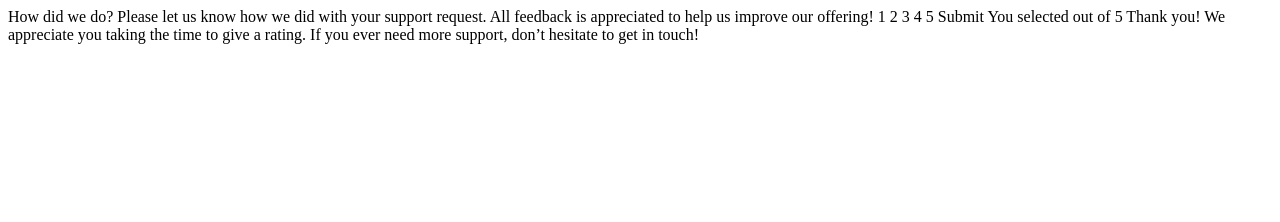
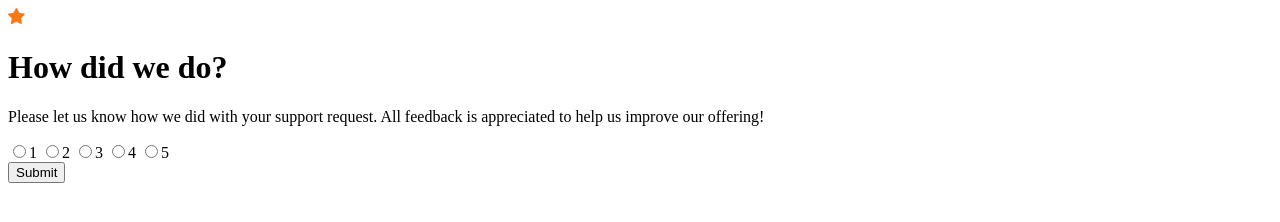
Before and after one commit to nullghostty/interactive-rating-component, a website: page index.html in a window 1280 px wide. Drawn offline with Linux system fonts and the light colour scheme.

Commit message:
Implement interactive rating component with radio buttons and dynamic thank you state

```diff
--- a/index.html
+++ b/index.html
@@ -7,19 +7,77 @@
   </head>
   <body>
     <!-- Rating state start -->
-
-    How did we do?
-    Please let us know how we did with your support request. All feedback is appreciated to help us improve our offering!
-    1 2 3 4 5
-    Submit
+    <div class="rating-card">
+      <div class="rating-card__icon">
+        <img src="./images/icon-star.svg" alt="icon-star" />
+      </div>
+      <form class="rating-card__form" method="post">
+        <h1 class="rating-card__title">How did we do?</h1>
+        <p class="rating-card__description">
+          Please let us know how we did with your support request. All feedback
+          is appreciated to help us improve our offering!
+        </p>
+        <div class="rating-card__rating-buttons">
+          <label class="rating-card__rating-button" for="rating-1">
+            <input type="radio" name="rating" id="rating-1" value="1" />1
+          </label>
+          <label class="rating-card__rating-button" for="rating-2">
+            <input type="radio" name="rating" id="rating-2" value="2" />2
+          </label>
+          <label class="rating-card__rating-button" for="rating-3">
+            <input type="radio" name="rating" id="rating-3" value="3" />3
+          </label>
+          <label class="rating-card__rating-button" for="rating-4">
+            <input type="radio" name="rating" id="rating-4" value="4" />4
+          </label>
+          <label class="rating-card__rating-button" for="rating-5">
+            <input type="radio" name="rating" id="rating-5" value="5" />5
+          </label>
+        </div>
+        <button class="rating-card__submit-button" type="submit">Submit</button>
+      </form>
+    </div>
 
     <!-- Rating state end -->
+    <script>
+      /**
+       * Selects the rating form element.
+       * @type {HTMLFormElement}
+       */
+      const form = document.querySelector('.rating-card__form');
 
-    <!-- Thank you state start -->
+      /**
+       * Adds an event listener to the form for submit events.
+       * Handles the submission by preventing default, validating selection,
+       * fetching thank-you.html, replacing the placeholder, and updating the DOM.
+       */
+      form.addEventListener('submit', /** @param {Event} e */ async (e) => {
+        /** Prevents the default form submission behavior. */
+        e.preventDefault();
 
-    You selected
-    <!-- Add rating here -->
-    out of 5 Thank you! We appreciate you taking the time to give a rating. If
-    you ever need more support, don’t hesitate to get in touch!
+        /** Gets the value of the checked rating radio button. */
+        const selected = document.querySelector('input[name="rating"]:checked')?.value;
+
+        /** If a rating is selected, proceed to fetch and display thank you. */
+        if (selected) {
+          try {
+            /** Fetches the thank-you.html file. */
+            const response = await fetch('./thank-you.html');
+
+            /** Gets the text content of the response. */
+            let html = await response.text();
+
+            /** Replaces the placeholder with the selected rating. */
+            html = html.replace('<!-- Add rating here -->', selected);
+
+            /** Replaces the rating card's outerHTML with the modified thank you HTML. */
+            document.querySelector('.rating-card').outerHTML = html;
+          } catch (error) {
+            /** Logs any errors that occur during fetching. */
+            console.error('Error loading thank-you.html:', error);
+          }
+        }
+      });
+    </script>
   </body>
 </html>
```
Also changed, not shown: package.json (added, +17 -0 lines), thank-you.html (added, +18 -0 lines), 1 other file.
